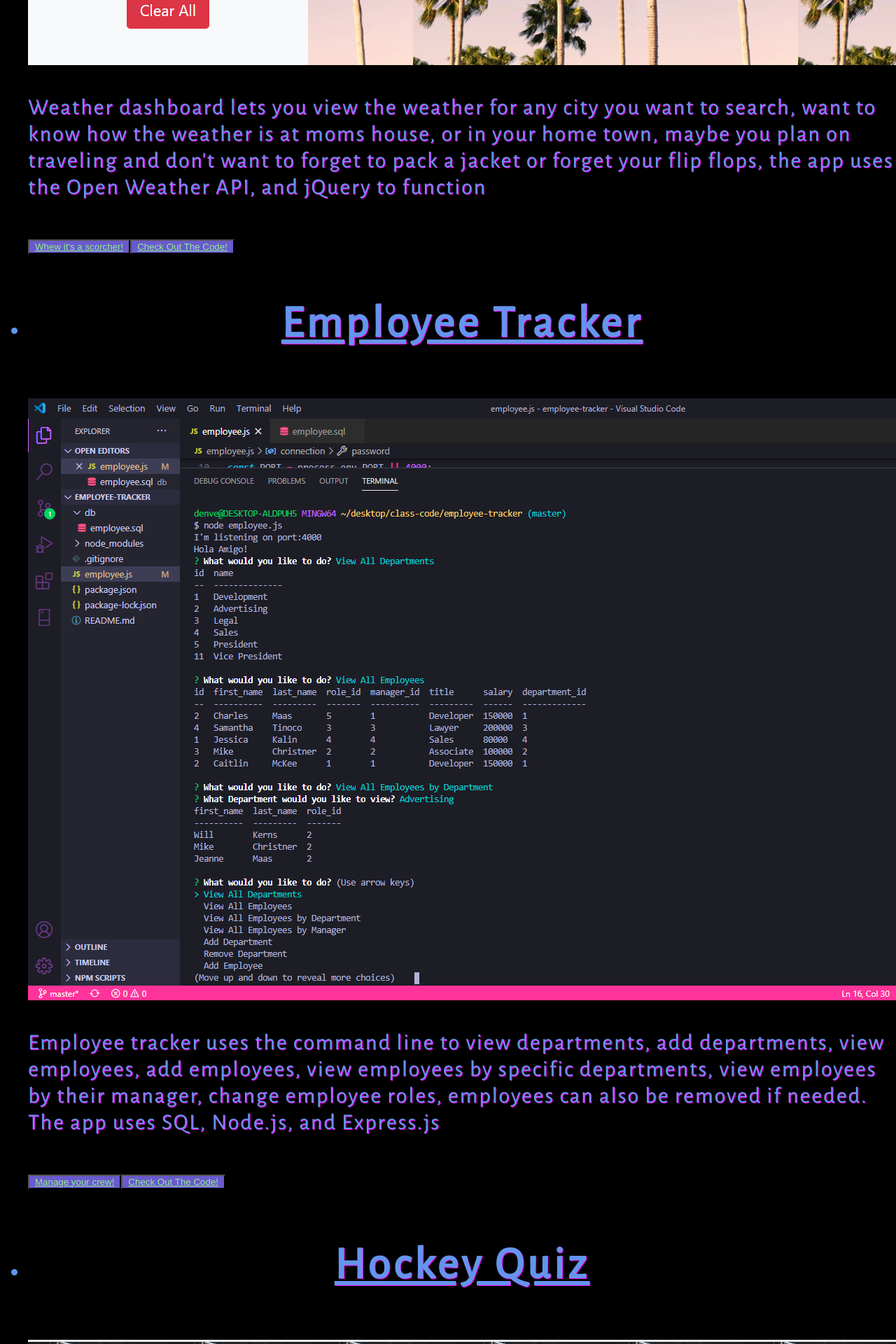
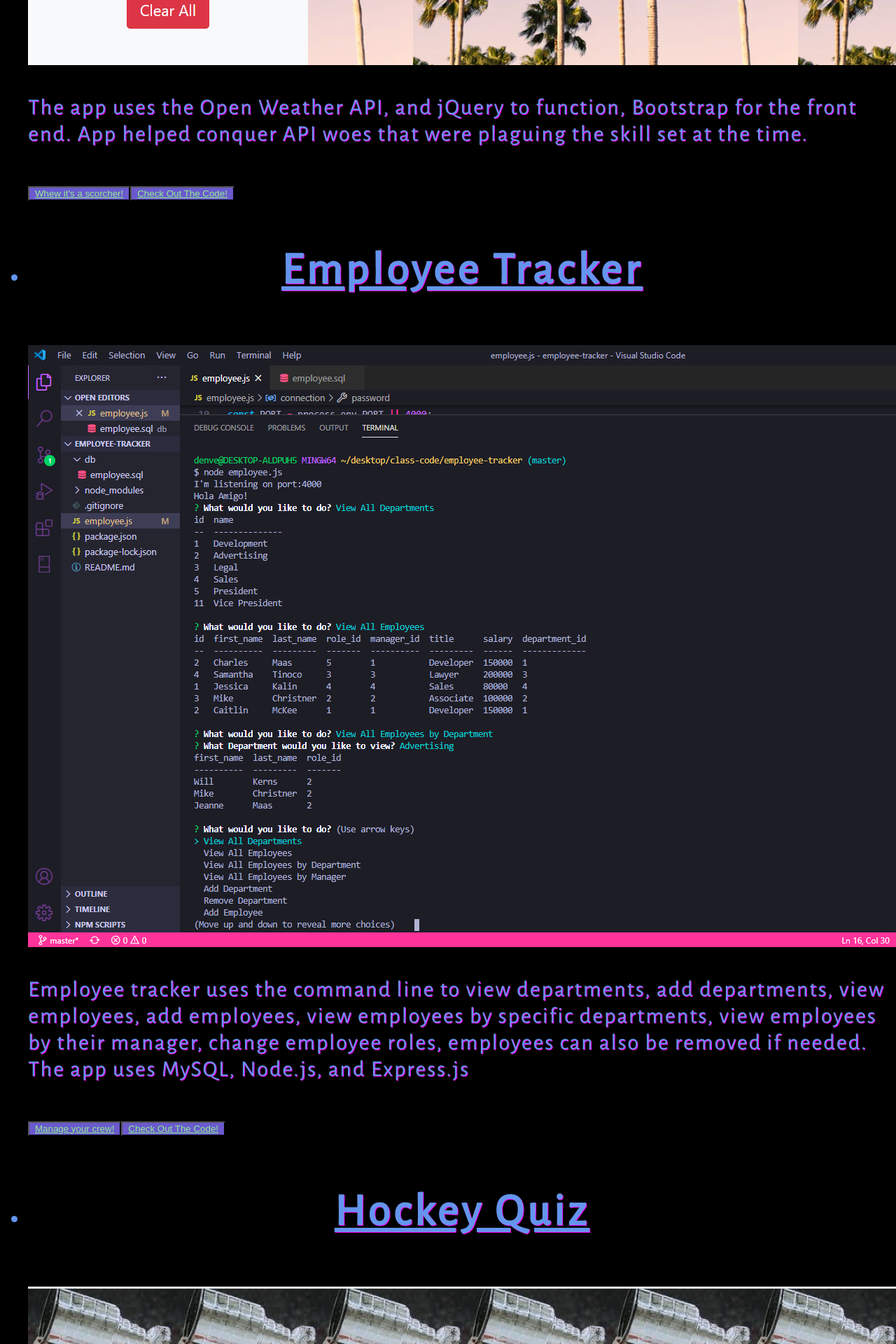
Before and after one commit to NekoCarreraDesigns/react-portfolio-3, a React (Create React App) app: page /my-portfolio in a window 1280 px wide. Shown: the part 1080-3000 px from the top of the page at 70% size. Built offline with nearby package versions, Linux system fonts and the light colour scheme.

Commit message:
made revsions to app descriptions, took out all the fluff

```diff
--- a/src/components/Card/Card.js
+++ b/src/components/Card/Card.js
@@ -9,9 +9,7 @@ function Card() {
                     <h1 id="signage" className="mt-0 mb-1">Weather Dashboard</h1>
                     <img id="weather-dash" className="img-fluid" src="./assets/WeatherDash.png" alt="palm-trees" />
                     <div className="media-body">
-                        <p id="menu"> Weather dashboard lets you view the weather for any city you want to search, want to know how the
-                        weather is at moms house, or in your home town, maybe you plan on traveling and don't want to forget to pack
-                        a jacket or forget your flip flops, the app uses the Open Weather API, and jQuery to function
+                        <p id="menu"> The app uses the Open Weather API, and jQuery to function, Bootstrap for the front end. App helped conquer API woes that were plaguing the skill set at the time.
                         </p>
                         <button style={{ backgroundColor: 'slateblue' }} type="button" className="btn btn-primary btn-lg"><a className="button" href="https://nekocarreradesigns.github.io/weather-dashboard/">Whew it's a scorcher!</a></button>
                         <button style={{ backgroundColor: 'slateblue' }} type="button" className="btn btn-primary btn-lg"><a className="button" href="https://github.com/NekoCarreraDesigns/weather-dashboard">Check Out The Code!</a></button>
@@ -23,7 +21,7 @@ function Card() {
                     <div className="media-body">
                         <p id="menu"> Employee tracker uses the command line to view departments, add departments, view employees, add
                         employees, view employees by specific departments, view employees by their manager, change employee roles,
-                        employees can also be removed if needed. The app uses SQL, Node.js, and Express.js
+                        employees can also be removed if needed. The app uses MySQL, Node.js, and Express.js
                         </p>
                         <button style={{ backgroundColor: 'slateblue' }} type="button" className="btn btn-primary btn-lg"><a className="button" href="https://drive.google.com/file/d/1zig7CcZptLKOcA2tOe6vp0-Af3fkD2nQ/view">Manage your crew!</a></button>
                         <button style={{ backgroundColor: 'slateblue' }} type="button" className="btn btn-primary btn-lg"><a className="button" href="https://github.com/NekoCarreraDesigns/employee-tracker">Check Out The Code!</a></button>
@@ -33,9 +31,8 @@ function Card() {
                     <h1 id="signage" className="mt-0 mb-1">Hockey Quiz</h1>
                     <img id="hockey-pic" className="img-fluid" src="./assets/hockey quiz pic.png" alt="hockey" />
                     <div className="media-body">
-                        <p id="menu">Do you have what it takes to win the Stanley Cup, Neko Carrera a die hard Red Wings fan since getting
-                        introduced to hockey by his uncles challenges you! In this fun quiz featuring two of the greatest hockey
-                          players to play the game</p>
+                        <p id="menu"> Quiz app that uses HTML, CSS3, and vanilla JavaScript for functionality, this started a love affair with JavaScript
+                        </p>
                         <button style={{ backgroundColor: 'slateblue' }} type="button" className="btn btn-primary btn-lg"><a className="button" href="https://NekoCarreraDesigns.github.io/Hockey-Quiz">Drop The Puck!</a></button>
                         <button style={{ backgroundColor: 'slateblue' }} type="button" className="btn btn-primary btn-lg"><a className="button" href="https://github.com/NekoCarreraDesigns/Hockey-Quiz">Check Out The Code!</a></button>
                     </div>
@@ -44,9 +41,7 @@ function Card() {
                     <h1 id="signage" className="mt-0 mb-1">Team Generator</h1>
                     <img id="team-pic" className="img-fluid" src="./assets/TeamGen.png" alt="team-generator" />
                     <div className="media-body">
-                        <p id="menu">The team generator app lets you put together a team for your project, featuring Node.js command
-                        line
-                        prompts to generate the profile cards, with role specific questions and icons for each team member, with data
+                        <p id="menu"> Uses Node.js, and the command line prompts to generate the profile cards, with role specific questions and icons for each team member, with data
                         about the specific team member. the app uses the inquirer npm for the questions, and the command line to
                         generate html content, the app also uses jest for testing purposes.
                         </p>
```
